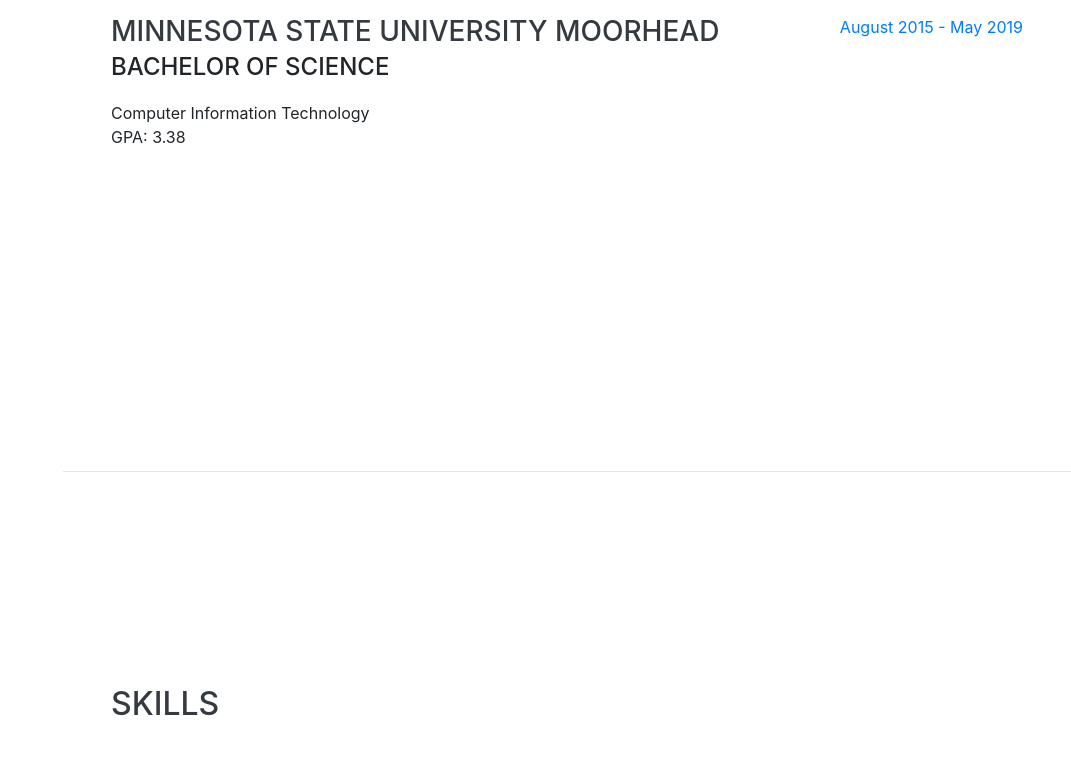
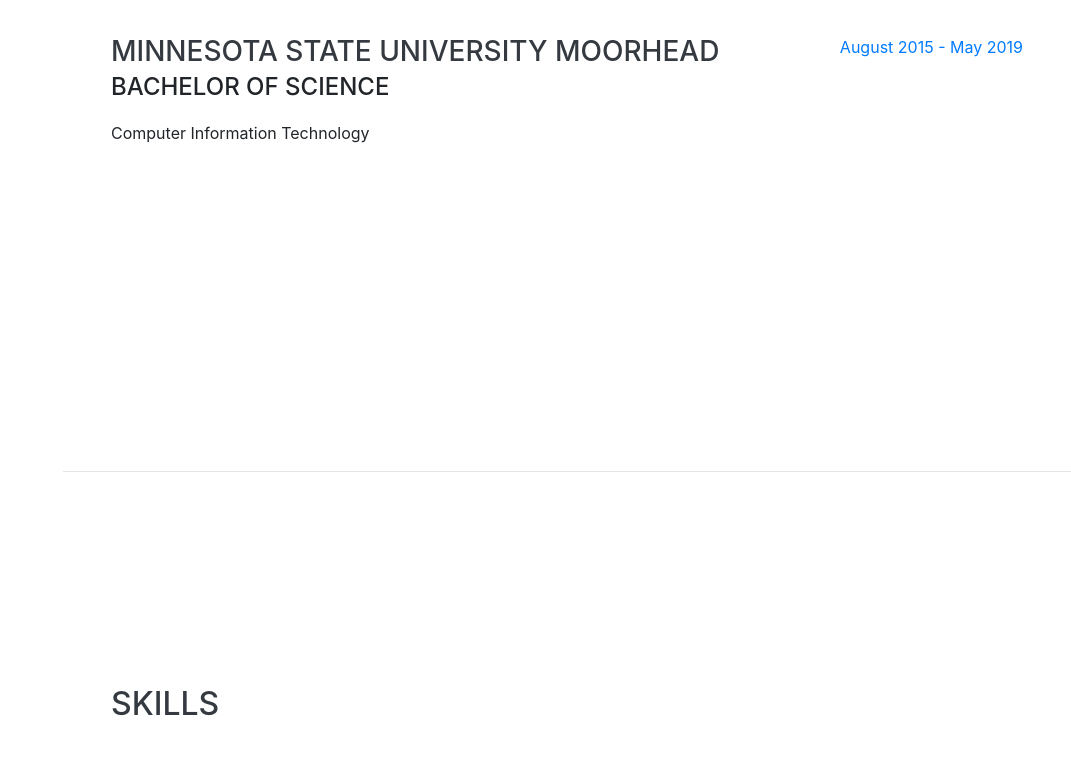
Before and after one commit to rm0016nc/rm0016nc.github.io, a website with bundled scripts: page index.html in a window 1280 px wide. Shown: the part 2400-3168 px from the top of the page, without its empty margins (209-1280 px from the left). Built offline with nearby package versions, Linux system fonts and the light colour scheme; a script that the page names is missing; a web font is replaced by a local one.

Commit message:
Update index.html

```diff
--- a/index.html
+++ b/index.html
@@ -153,7 +153,6 @@
             <h3 class="mb-0">Minnesota State University Moorhead</h3>
             <div class="subheading mb-3">Bachelor of Science</div>
             <div>Computer Information Technology</div>
-            <p>GPA: 3.38</p>
           </div>
           <div class="resume-date text-md-right">
             <span class="text-primary">August 2015 - May 2019</span>
```
